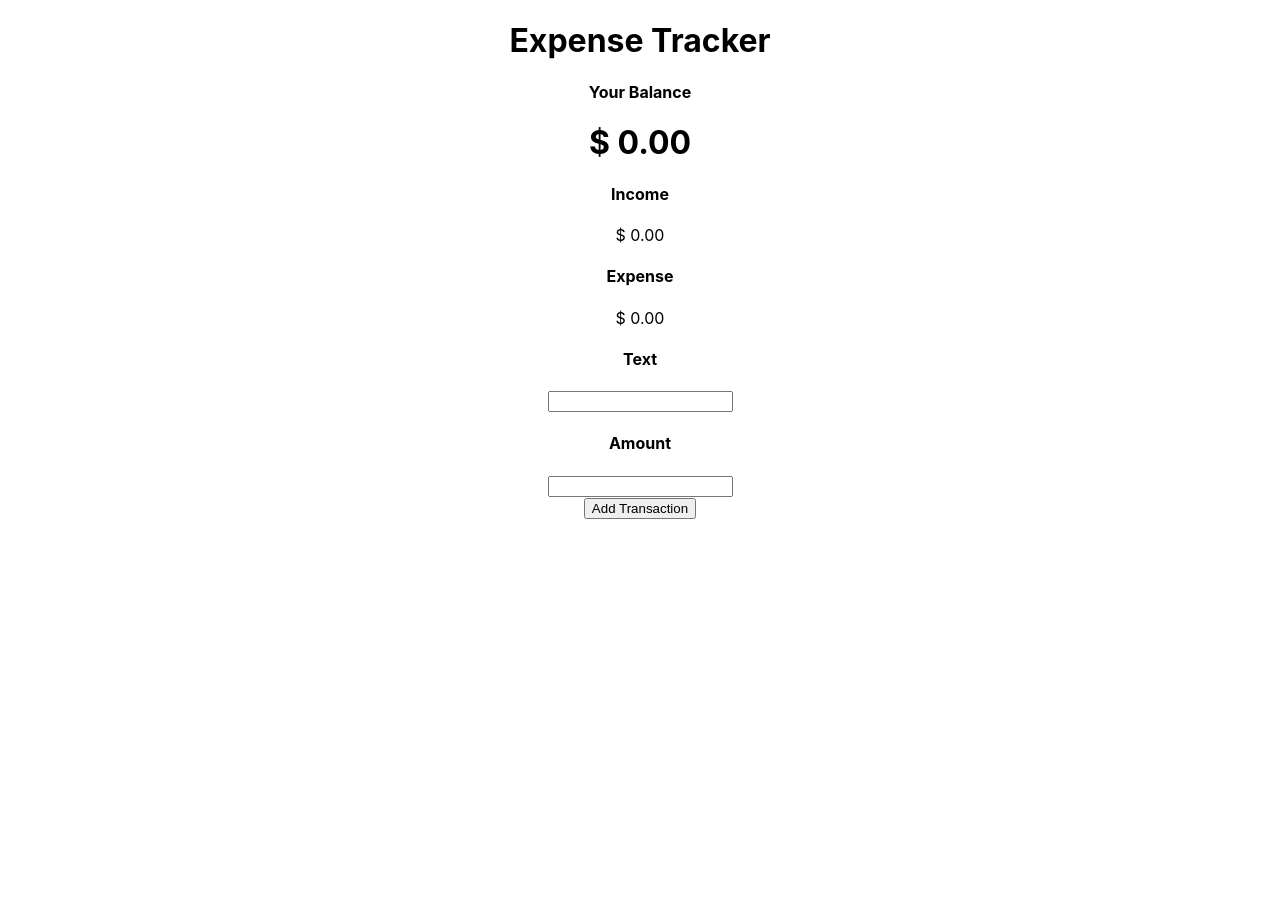
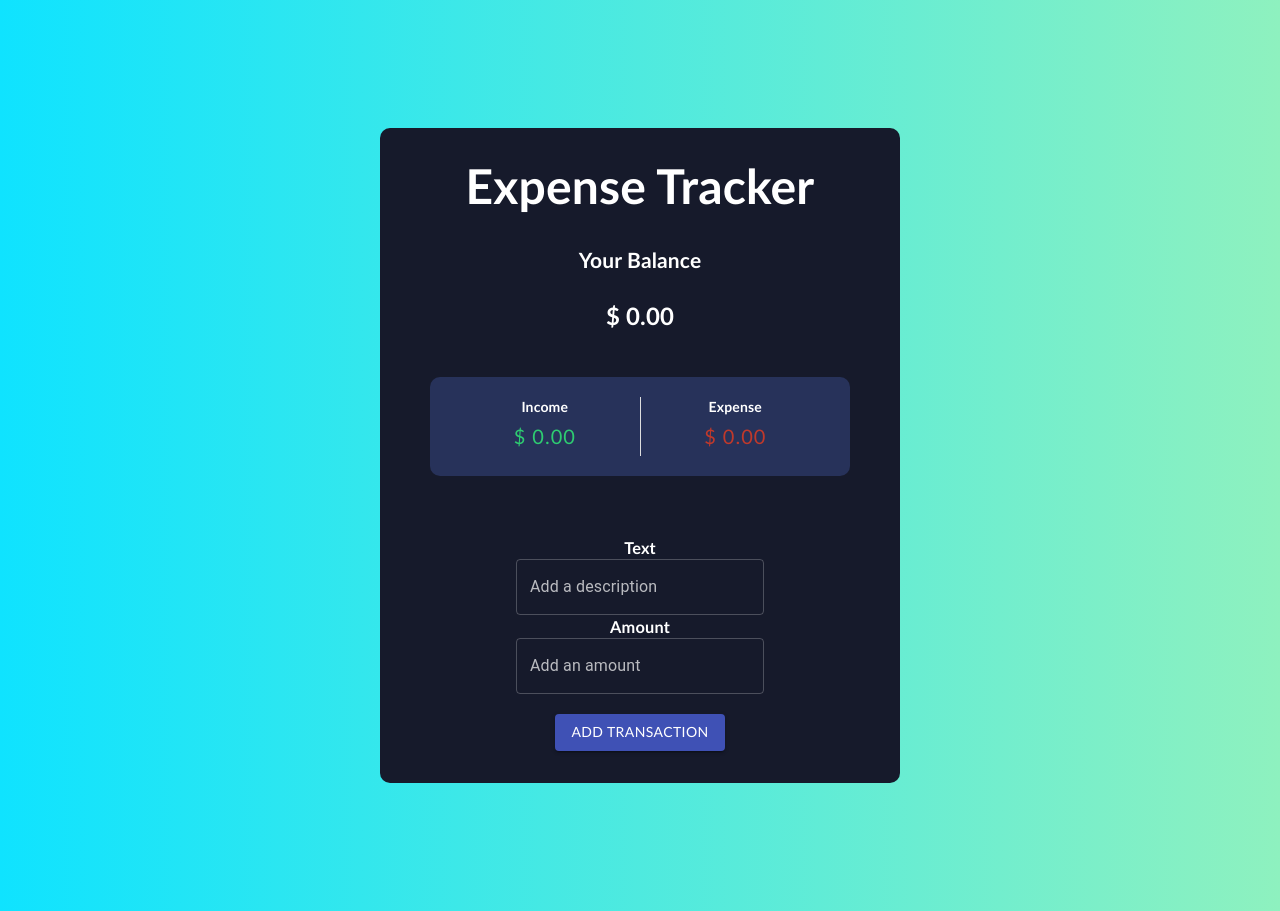
Before and after one commit to ShaanCoding/Archived, a React (Create React App) app in the folder expensetracker/: page / in a window 1280 px wide. Before the commit the page ends 800 px from the top, so only its background shows below. Built offline with nearby package versions, Linux system fonts and the light colour scheme.

Commit message:
Made CSS look nice

```diff
--- a/expensetracker/package.json
+++ b/expensetracker/package.json
@@ -3,6 +3,7 @@
   "version": "0.1.0",
   "private": true,
   "dependencies": {
+    "@material-ui/core": "^4.11.3",
     "@testing-library/jest-dom": "^5.11.4",
     "@testing-library/react": "^11.1.0",
     "@testing-library/user-event": "^12.1.10",
--- a/expensetracker/src/App.css
+++ b/expensetracker/src/App.css
@@ -1,38 +1,105 @@
-.App {
+* {
+  box-sizing: border-box;
+  margin: 0;
+  padding: 0;
+  font-family: "Trebuchet MS", "Lucida Sans Unicode", "Lucida Grande",
+    "Lucida Sans", Arial, sans-serif;
+}
+
+body {
+  background: linear-gradient(
+    90deg,
+    rgb(15, 227, 255) 0%,
+    rgb(142, 241, 191) 100%
+  );
+  color: white;
+}
+
+.trackerBox {
+  display: flex;
+  flex-direction: column;
+  justify-content: center;
+  width: 520px;
+  min-height: 600px;
+  background: #161a2b;
+  text-align: center;
+  margin: 128px auto;
+  border-radius: 10px;
+  padding: 0px 50px 32px 50px;
+}
+
+h1 {
+  margin: 24px 0;
+  color: #fff;
+  font-size: 24px;
+}
+
+.header {
+  font-size: 48px;
+}
+
+.inc-exp-container {
+  background-color: #27325a;
+  box-shadow: var(--box-shadow);
+  padding: 20px;
+  display: flex;
+  justify-content: space-between;
+  margin: 20px 0;
+  border-radius: 10px;
+}
+
+.inc-exp-container > div {
+  flex: 1;
   text-align: center;
 }
 
-.App-logo {
-  height: 40vmin;
-  pointer-events: none;
+.inc-exp-container > div:first-of-type {
+  border-right: 1px solid #dedede;
 }
 
-@media (prefers-reduced-motion: no-preference) {
-  .App-logo {
-    animation: App-logo-spin infinite 20s linear;
-  }
+.money {
+  font-size: 20px;
+  letter-spacing: 1px;
+  margin: 5px 0;
 }
 
-.App-header {
-  background-color: #282c34;
-  min-height: 100vh;
-  display: flex;
-  flex-direction: column;
-  align-items: center;
-  justify-content: center;
-  font-size: calc(10px + 2vmin);
-  color: white;
+.money.plus {
+  color: #2ecc71;
 }
 
-.App-link {
-  color: #61dafb;
+.money.minus {
+  color: #c0392b;
 }
 
-@keyframes App-logo-spin {
-  from {
-    transform: rotate(0deg);
-  }
-  to {
-    transform: rotate(360deg);
-  }
+.error {
+  color: #ff4833;
 }
+
+.list {
+  list-style-type: none;
+  padding: 0;
+  margin-bottom: 40px;
+}
+
+.list li {
+  background-color: #27325a;
+  box-shadow: var(--box-shadow);
+  color: rgb(255, 255, 255);
+  display: flex;
+  justify-content: space-between;
+  position: relative;
+  padding: 10px;
+  margin: 10px 0;
+}
+
+.list li.plus {
+  border-right: 5px solid #2ecc71;
+}
+
+.list li.minus {
+  border-right: 5px solid #c0392b;
+}
+
+.list li:hover {
+  opacity: 0.8;
+}
--- a/expensetracker/src/App.tsx
+++ b/expensetracker/src/App.tsx
@@ -6,6 +6,7 @@ import IncomeExpense from "./Components/IncomeExpense";
 import Transaction from "./Components/Transaction";
 import AddTransaction from "./Components/AddTransaction";
 import History from "./Components/History";
+import ThemeWrap from "./Components/ThemeWrap";
 
 function App() {
   //We have ahook for our transaction array
@@ -48,13 +49,15 @@ function App() {
   };
 
   return (
-    <div className="App">
-      <h1>Expense Tracker</h1>
-      <Balance getBalance={getBalance} />
-      <IncomeExpense transactions={transactions} />
-      <History transactions={transactions} onDelete={onDelete} />
-      <AddTransaction onAdd={onAdd} />
-    </div>
+    <ThemeWrap>
+      <div className="trackerBox">
+        <h1 className="header">Expense Tracker</h1>
+        <Balance getBalance={getBalance} />
+        <IncomeExpense transactions={transactions} />
+        <History transactions={transactions} onDelete={onDelete} />
+        <AddTransaction onAdd={onAdd} />
+      </div>
+    </ThemeWrap>
   );
 }
 
--- a/expensetracker/src/Components/AddTransaction.tsx
+++ b/expensetracker/src/Components/AddTransaction.tsx
@@ -1,3 +1,4 @@
+import { Button, Input, TextField } from "@material-ui/core";
 import React, { useState } from "react";
 import Transaction from "./Transaction";
 
@@ -27,8 +28,11 @@ const AddTransaction: React.FC<{
   return (
     <div>
       <div>
-        <h4>Text</h4>
-        <input
+        <h3>Text</h3>
+        <TextField
+          variant="outlined"
+          label="Add a description"
+          color="secondary"
           type="text"
           value={text}
           onChange={(e) => {
@@ -37,8 +41,11 @@ const AddTransaction: React.FC<{
         />
       </div>
       <div>
-        <h4>Amount</h4>
-        <input
+        <h3>Amount</h3>
+        <TextField
+          variant="outlined"
+          label="Add an amount"
+          color="secondary"
           type="text"
           value={amount}
           onChange={(e) => {
@@ -46,7 +53,11 @@ const AddTransaction: React.FC<{
           }}
         />
       </div>
-      <button
+      <br />
+      <Button
+        variant="contained"
+        color="primary"
+        type="submit"
         onClick={() => {
           if (isLegal(amount)) {
             setError(false);
@@ -62,9 +73,9 @@ const AddTransaction: React.FC<{
         }}
       >
         Add Transaction
-      </button>
+      </Button>
 
-      {error ? <h4>Illegal Amount Entered</h4> : ""}
+      {error ? <h4 className="error">Illegal Amount Entered</h4> : ""}
     </div>
   );
 };
--- a/expensetracker/src/Components/Balance.tsx
+++ b/expensetracker/src/Components/Balance.tsx
@@ -4,7 +4,7 @@ import formatBalance from "./formatBalance";
 const Balance: React.FC<{ getBalance: () => number }> = (props) => {
   return (
     <>
-      <h4>Your Balance</h4>
+      <h2>Your Balance</h2>
       <h1>{formatBalance(props.getBalance())}</h1>
     </>
   );
--- a/expensetracker/src/Components/History.tsx
+++ b/expensetracker/src/Components/History.tsx
@@ -1,6 +1,7 @@
 import React from "react";
 import HistoryComponent from "./HistoryComponent";
 import Transaction from "./Transaction";
+import "../App.css";
 
 const History: React.FC<{
   transactions: Transaction[];
@@ -19,7 +20,7 @@ const History: React.FC<{
       />
     );
   });
-  return <div>{arrayMap}</div>;
+  return <ul className="list">{arrayMap}</ul>;
 };
 
 export default History;
--- a/expensetracker/src/Components/HistoryComponent.tsx
+++ b/expensetracker/src/Components/HistoryComponent.tsx
@@ -1,14 +1,20 @@
 import React from "react";
+import AddTransaction from "./AddTransaction";
 import Transaction from "./Transaction";
+import "../App.css";
 
 const HistoryComponent: React.FC<{
   transaction: Transaction;
   onDelete: (id: number) => void;
 }> = (props) => {
   return (
-    <div onDoubleClick={() => props.onDelete(props.transaction.id)}>
-      {props.transaction.description} | {props.transaction.amount}
-    </div>
+    <li
+      className={props.transaction.amount < 0 ? "minus" : "plus"}
+      onDoubleClick={() => props.onDelete(props.transaction.id)}
+    >
+      {props.transaction.description}
+      <span>{props.transaction.amount}</span>
+    </li>
   );
 };
 
--- a/expensetracker/src/Components/IncomeExpense.tsx
+++ b/expensetracker/src/Components/IncomeExpense.tsx
@@ -15,14 +15,14 @@ const IncomeExpense: React.FC<{ transactions: Transaction[] }> = (props) => {
       .reduce((acc, item) => (acc += item), 0) * -1;
 
   return (
-    <div>
+    <div className="inc-exp-container">
       <div>
         <h4>Income</h4>
-        <p>{formatBalance(income)}</p>
+        <p className="money plus">{formatBalance(income)}</p>
       </div>
       <div>
         <h4>Expense</h4>
-        <p>{formatBalance(expenses)}</p>
+        <p className="money minus">{formatBalance(expenses)}</p>
       </div>
     </div>
   );
--- /dev/null
+++ b/expensetracker/src/Components/ThemeWrap.tsx
@@ -0,0 +1,23 @@
+import { createMuiTheme, CssBaseline, ThemeProvider } from "@material-ui/core";
+import { purple, green, blue } from "@material-ui/core/colors";
+
+const theme = createMuiTheme({
+  palette: {
+    type: "dark",
+    secondary: {
+      main: "#ffffff",
+    },
+  },
+  spacing: [0, 8, 16, 24, 32],
+});
+
+const ThemeWrap: React.FC = (props) => {
+  return (
+    <ThemeProvider theme={theme}>
+      <CssBaseline />
+      {props.children}
+    </ThemeProvider>
+  );
+};
+
+export default ThemeWrap;
```
Also changed, not shown: 1 other file (tests, documents, lock files or other folders).
